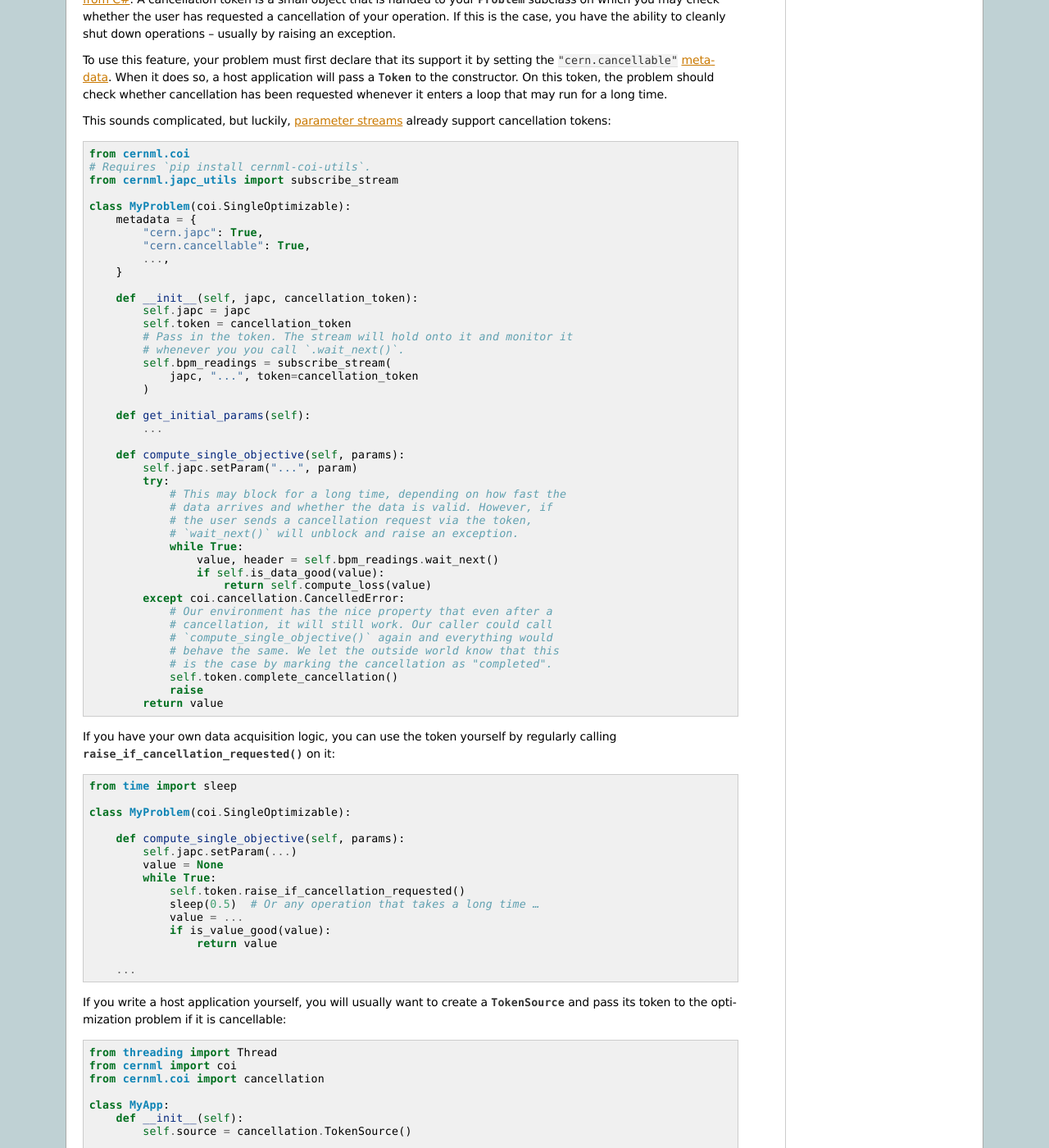
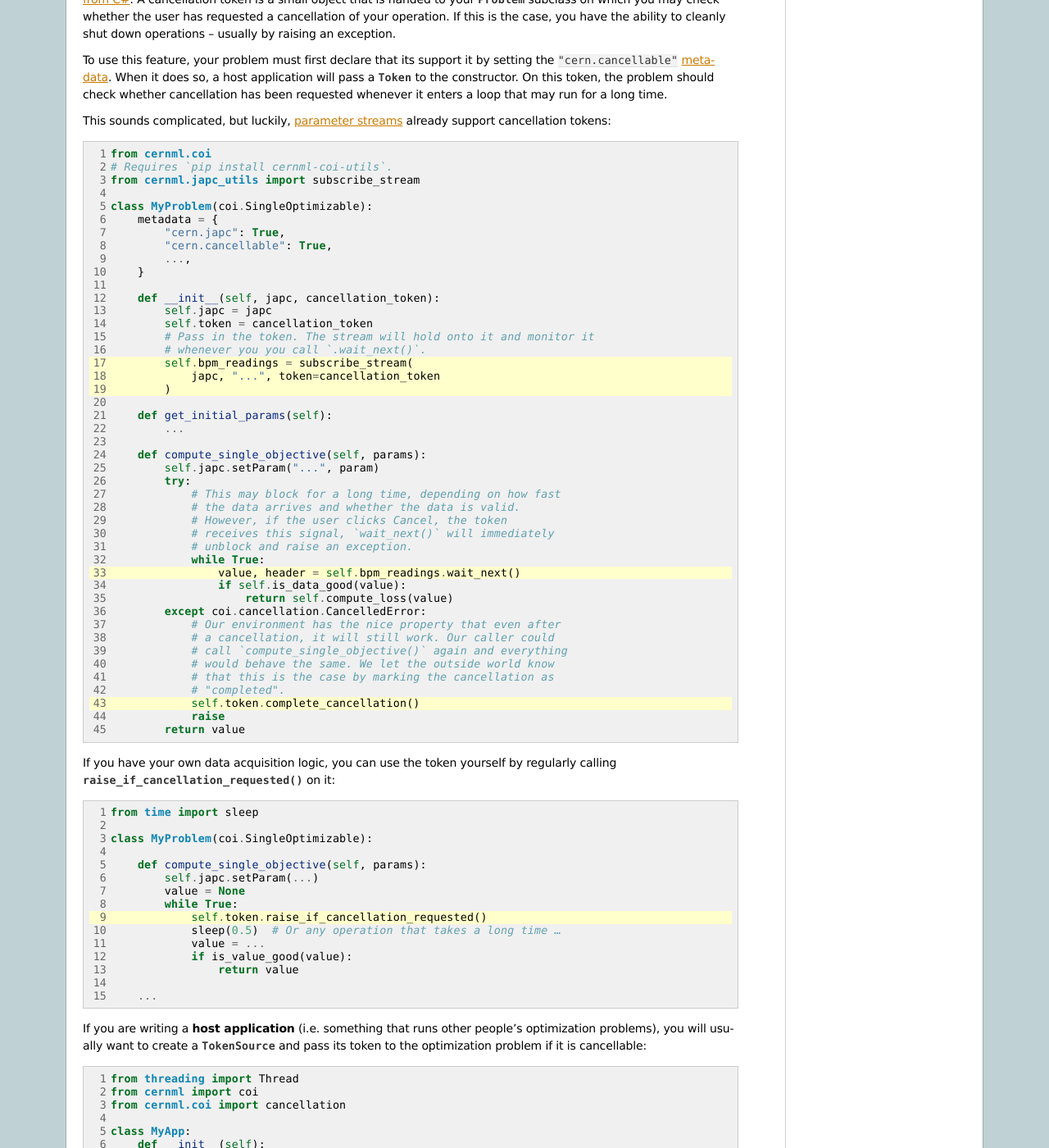
Before and after one commit to geoff-project/coi, a Sphinx documentation site: the page built from docs/guide/cancellation.rst, in a window 1280 px wide and 1400 px high, scrolled down 673 px. Shown: the whole window at 82% size. Built offline with Sphinx 7.4.7, drawn with Linux system fonts in a browser that asks for light colours; the version number could not be read and is left out; some of the changed text lies outside the part shown.

Commit message:
Emphasize some lines in cancellation guide.

```diff
--- a/docs/guide/cancellation.rst
+++ b/docs/guide/cancellation.rst
@@ -28,6 +28,8 @@ Please see the dedicated :doc:`guide<utils:guide/japc_utils>` for more
 information.
 
 .. code-block:: python
+    :linenos:
+    :emphasize-lines: 6-7
 
     from pyjapc import PyJapc
     from cernml.japc_utils import subscribe_stream
@@ -60,6 +62,8 @@ This sounds complicated, but luckily, :ref:`parameter streams
 <Synchronization>` already support cancellation tokens:
 
 .. code-block:: python
+    :linenos:
+    :emphasize-lines: 17-19, 33, 43
 
     from cernml.coi
     # Requires `pip install cernml-coi-utils`.
@@ -87,20 +91,22 @@ This sounds complicated, but luckily, :ref:`parameter streams
         def compute_single_objective(self, params):
             self.japc.setParam("...", param)
             try:
-                # This may block for a long time, depending on how fast the
-                # data arrives and whether the data is valid. However, if
-                # the user sends a cancellation request via the token,
-                # `wait_next()` will unblock and raise an exception.
+                # This may block for a long time, depending on how fast
+                # the data arrives and whether the data is valid.
+                # However, if the user clicks Cancel, the token
+                # receives this signal, `wait_next()` will immediately
+                # unblock and raise an exception.
                 while True:
                     value, header = self.bpm_readings.wait_next()
                     if self.is_data_good(value):
                         return self.compute_loss(value)
             except coi.cancellation.CancelledError:
-                # Our environment has the nice property that even after a
-                # cancellation, it will still work. Our caller could call
-                # `compute_single_objective()` again and everything would
-                # behave the same. We let the outside world know that this
-                # is the case by marking the cancellation as "completed".
+                # Our environment has the nice property that even after
+                # a cancellation, it will still work. Our caller could
+                # call `compute_single_objective()` again and everything
+                # would behave the same. We let the outside world know
+                # that this is the case by marking the cancellation as
+                # "completed".
                 self.token.complete_cancellation()
                 raise
             return value
@@ -110,6 +116,8 @@ regularly calling
 `~cernml.coi.cancellation.Token.raise_if_cancellation_requested()` on it:
 
 .. code-block:: python
+    :linenos:
+    :emphasize-lines: 9
 
     from time import sleep
 
@@ -127,11 +135,14 @@ regularly calling
 
         ...
 
-If you write a host application yourself, you will usually want to create a
+If you are writing a **host application** (i.e. something that runs other
+people's optimization problems), you will usually want to create a
 `~cernml.coi.cancellation.TokenSource` and pass its token to the optimization
 problem if it is cancellable:
 
 .. code-block:: python
+    :linenos:
+    :emphasize-lines: 7, 30-32, 51
 
     from threading import Thread
     from cernml import coi
```
Also changed, not shown: other parts of docs/guide/cancellation.rst (+5 -2 lines).
